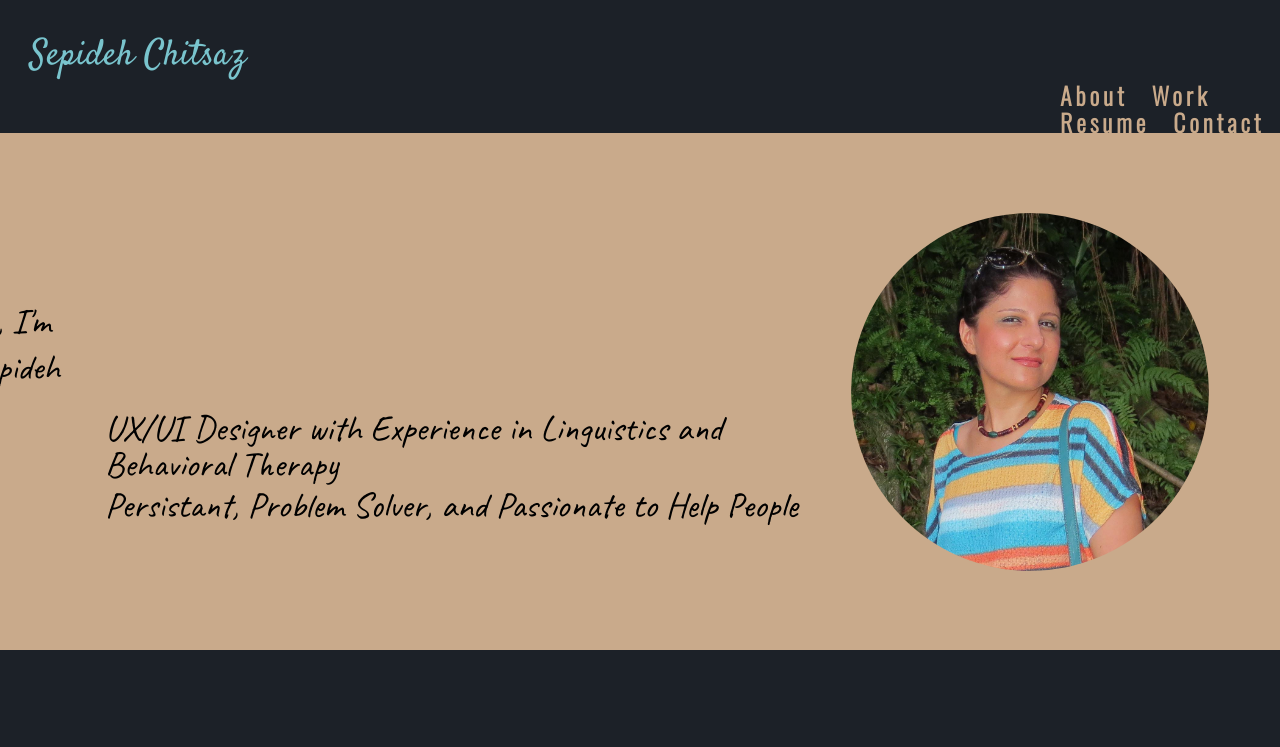
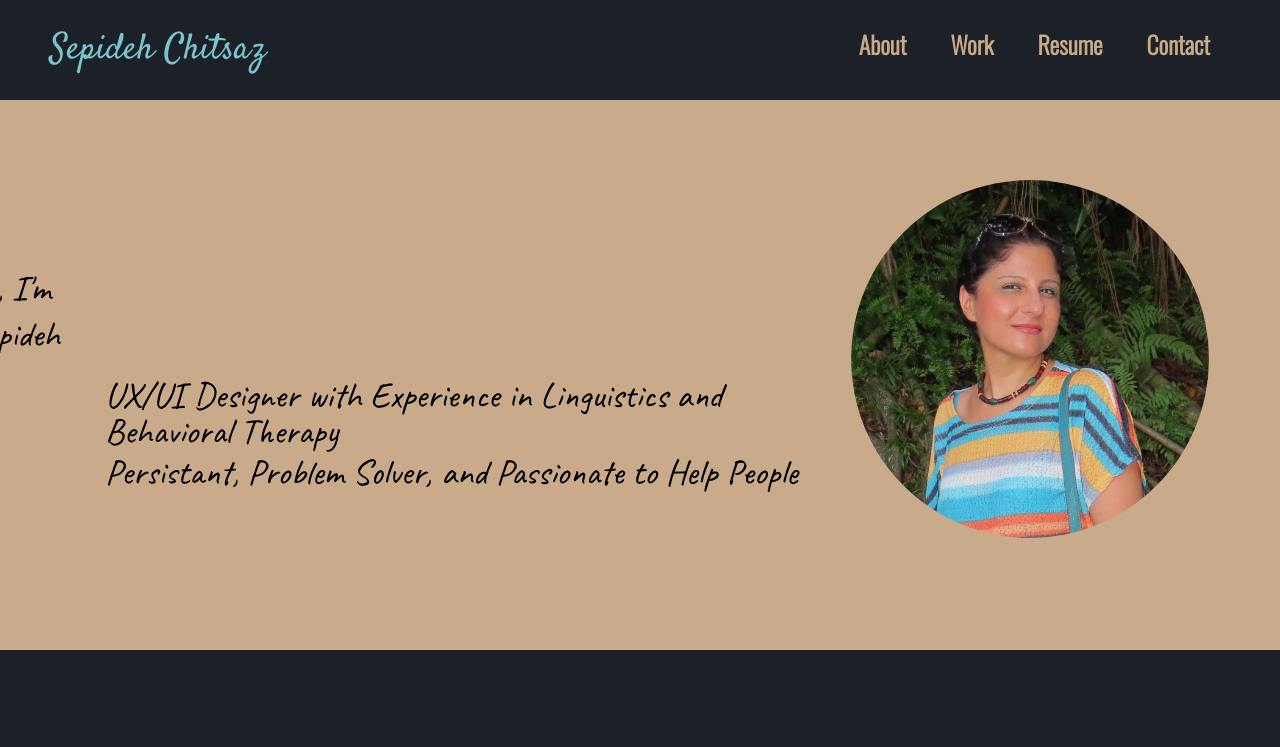
Before and after one commit to sepidehchitsaz/ux_ui_homework_19, a plain HTML site: page index.html in a window 1280 px wide. Shown: the top 747 px of the page. Drawn offline with nearby package versions, Linux system fonts and the light colour scheme; a script that the page names is missing; a web font is replaced by a local one.

Commit message:
ux_ui_homework_19

```diff
--- a/index.html
+++ b/index.html
@@ -27,21 +27,41 @@
 
 
 <section class="hero">
-    <div class="container">
+    <!-- <div class="container">  -->
 
 
-            <div>
-                <h1>Sepideh Chitsaz</h1>
-                <nav class="navigation">
+
+                <!-- <h1>Sepideh Chitsaz</h1> -->
+
+                <!-- <nav class="navigation">
 
                     <a href="#">About</a>
                     <a href="#">Work</a>
                     <a href="#">Resume</a>
                     <a href="#">Contact</a>
+                    <div class="sub-menu">
+                        <ul>
+                            <li><a href="#">Save The Frogs</a></li>
+                            <li><a href="#">Click</a></li>
+                            <li><a href="#">US Department of Education</a></li>
+                        </ul>
+                    </div>
+
+                </nav> -->
+               <nav>
+                 <lable class="logo">Sepideh Chitsaz</lable>
+                    <ul>
+                    <li><a href="#">About</a></li>
+                    <li><a href="#">Work</a></li>
+                    <li><a href="#">Resume</a></li>
+                    <li><a href="#">Contact</a></li>
+
+                    </ul>
 
                 </nav>
 
-            </div>
+
+
         <div class="me">
           <img src="me.jpg">
         </div>
@@ -72,7 +92,7 @@
 
 <section class="title">
     <div>
-        <p>My Works</p>
+        <p>Featured Works</p>
     </div>
 </section>
 
@@ -80,7 +100,9 @@
 
 
     <div class="flexbox-item flexbox-item-1">
-        <img class="frogs" src="frogs.png">
+        <div >
+        <img  class="frogs" src="frogs.png">
+        </div>
         <div>
          <h3><a href="#">Save The Frogs</a></h3>
          <h4>Redesigning a non-profit website</h4>
@@ -132,6 +154,7 @@
 
 
  <script type="text/javascript" src="js/index.js"></script>
+
 </body>
 
 </html>
--- a/js/index.js
+++ /dev/null
@@ -1 +0,0 @@
-console.log("hi");
--- a/style.css
+++ b/style.css
@@ -24,7 +24,7 @@ body {
     }
 }
 
-h1 {
+/* h1 {
     color: #79C4CD;
     font-size: 36px;
     font-family: satisfy;
@@ -44,11 +44,53 @@ h1 {
         padding-top: 20px;
         padding-bottom: 20px;
     }
+} */
+
+
+*{
+    padding: 0px;
+    margin: 0px;
+    text-decoration: none;
+    list-style: none;
+    box-sizing: border-box;
+
+
+}
+
+nav {
+    background-color:  #1C2128;
+    height: 100px;
+    width: 100%;
+}
+
+lable.logo {
+    color: #79C4CD;
+    font-size: 36px;
+    font-family: satisfy;
+    line-height: 100px;
+    padding:0 50px;
+    font-weight: 200;
+}
+
+nav ul {
+    float:right;
+    margin-right: 50px;
+}
+
+nav ul li {
+    display: inline-block;
+    line-height: 100px;
+    margin: 0 20px;
+
+}
+
+nav ul li a {
+    color: #C9AA8B;
+
 }
 
 
-
-.navigation {
+/* ul {
     justify-content: flex-end;
     padding-left: 1050px;
     background-color: #1C2128;
@@ -58,7 +100,7 @@ h1 {
 }
 
 @media screen and (max-width:600px) {
-    .navigation {
+    ul {
         justify-content: center;
         padding-left: 170px;
         height: 30px;
@@ -68,7 +110,7 @@ h1 {
 
 
 
-nav a {
+ul li a {
     color: #C9AA8B;
     text-decoration: none;
     margin: 0 10px;
@@ -78,18 +120,48 @@ nav a {
 
 }
 
-nav a:hover {
+ul :hover {
     color: #DC4625;
 }
 
 
 @media screen and (max-width:600px) {
-    nav a {
+    ul {
         font-size: 14px;
 
 
     }
 }
+     */
+/* ul {
+    margin: 0px;
+    padding: 0px;
+    list-style: none;
+
+
+
+
+}
+
+ul li {
+    background-color: #1C2128;
+    width: 300px;
+    height: 100px;
+    text-align: center;
+}
+
+ul li a {
+    font-size: 18px;
+    display: block;
+
+}
+
+.navigation ul li {
+    display: none;
+}
+ nav a:hover ul li {
+     display: block;
+ } */
 
 
 
@@ -262,16 +334,14 @@ nav a:hover {
     color: #2D333F;
     line-height: 1.5;
 
+}
 
 
-
-
-}
 
 h3,a {
     font-family: oswald;
     font-size: 36px;
-    line-height: 1;
+    line-height: 2;
     font-size: 24px;
     text-align: center;
     color: #2D333F;
@@ -290,7 +360,7 @@ h4 {
     text-align: center;
     font-size: 18px;
     font-family: oswald;
-    line-height: 1;
+    line-height: 2;
     font-weight: 200;
 
 
@@ -301,7 +371,7 @@ h5 {
     text-align: center;
     font-size: 18px;
     font-family: oswald;
-    line-height: 1;
+    line-height: 2;
     font-weight: 200;
 
 }
@@ -311,9 +381,9 @@ h5 {
     height: 300px;
     border-radius: 10px 10px 0px 0px;
 
+}
 
 
-}
 .flexbox-item-2 {
     min-height: 500px;
     color: #2D333F;
@@ -410,7 +480,7 @@ h5 {
 
 .copyright {
     height: 35px;
-    margin-top: 55px;
+    margin-top: 35px;
     padding-left: 425px;
 
 }
@@ -435,6 +505,8 @@ h6 {
     margin-right: 20px;
     font-weight: 100;
     color: #C9AA8B;
+    line-height: 4;
+
 
 }
 
@@ -443,5 +515,6 @@ h6 {
         font-size: 18px;
         margin-top: 0px;
         padding-top: 0px;
+
     }
 }
```
Also changed, not shown: 1 other file.
